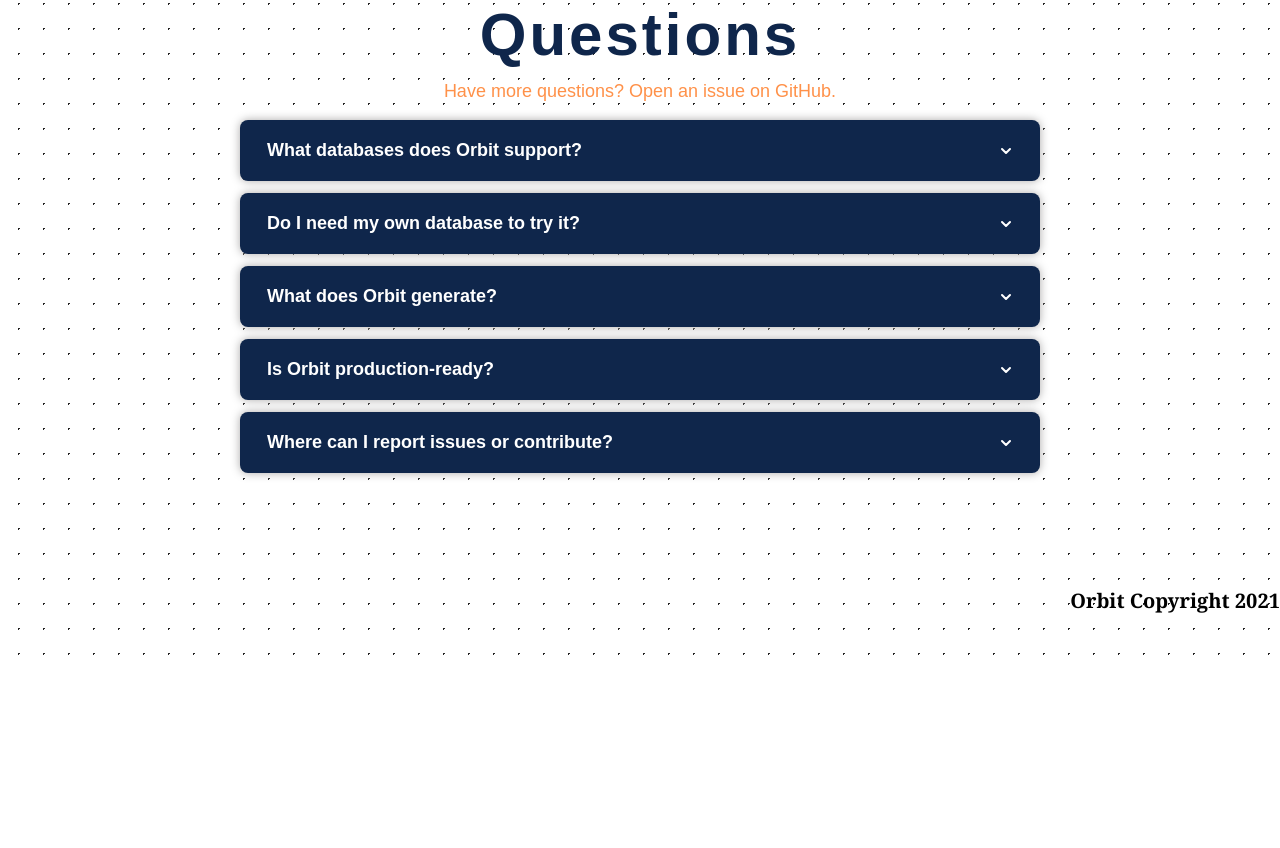
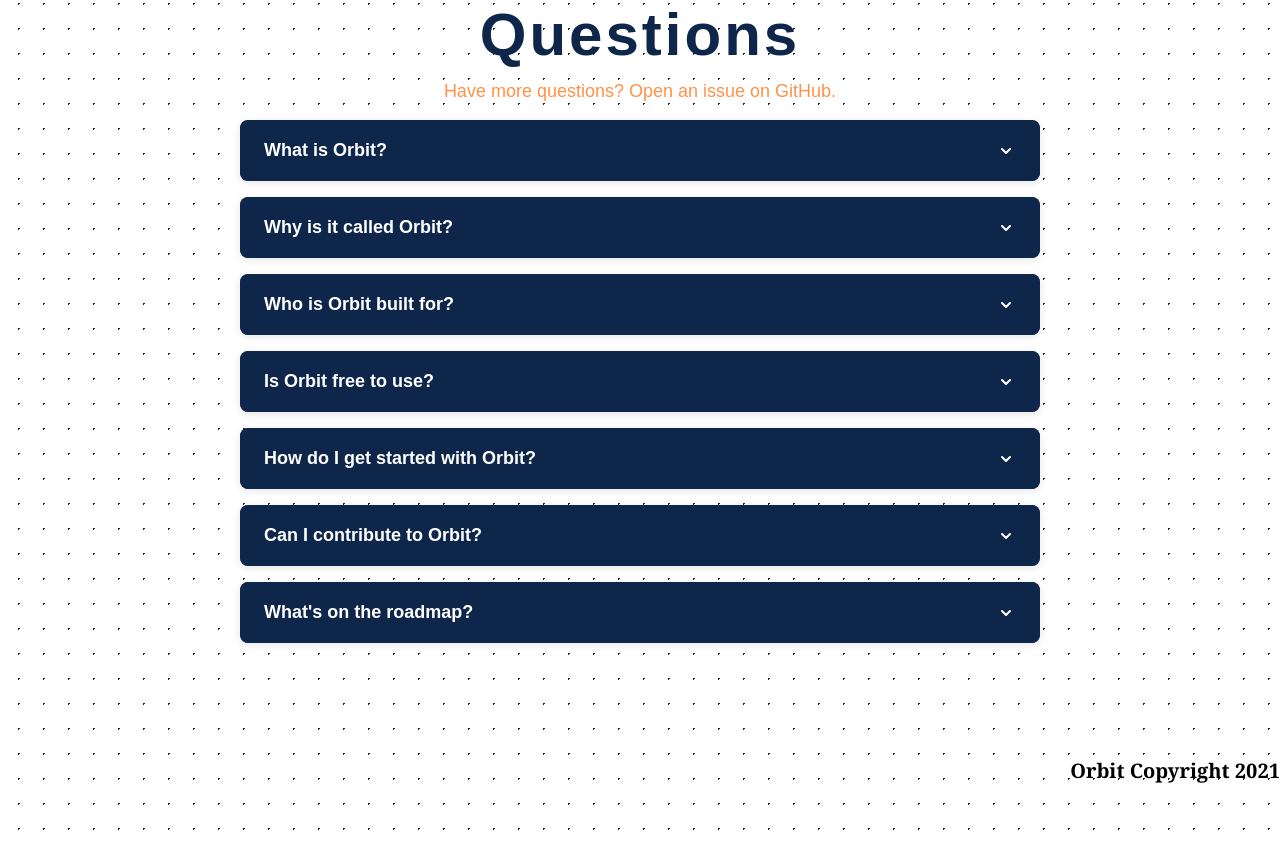
Before and after one commit to oslabs-beta/lexiQL, a React app: page / in a window 1280 px wide. Shown: the part 3465-4313 px from the top of the page. Before the commit the page ends 4143 px from the top, so only its background shows below. Built offline with nearby package versions, Linux system fonts and the light colour scheme; a web font is replaced by a local one.

Commit message:
implemented full FAQ accordian

```diff
--- a/client/containers/AboutUsContainer.jsx
+++ b/client/containers/FAQ.jsx
@@ -6,28 +6,45 @@ export default function AboutUsContainer() {
   const faqItems = [
     {
       id: 'faq-1',
-      question: 'What databases does Orbit support?',
-      answer: 'Orbit works with PostgreSQL databases.',
+      question: 'What is Orbit?',
+      answer:
+        'Orbit is an open-source tool for visualizing GraphQL schemas. It helps you explore relationships, fields, and queries in a clean, interactive interface without needing to manually trace dependencies or dig through raw schema files.',
     },
     {
       id: 'faq-2',
-      question: 'Do I need my own database to try it?',
-      answer: 'No. Click Use Sample Database to explore Orbit instantly.',
+      question: 'Why is it called Orbit?',
+      answer:
+        'We chose the name Orbit because it reflects the way databases organize information — with tables, columns, and relationships all revolving around each other. The graph you see in Orbit feels like a system of connected nodes in motion, which inspired the name.',
     },
     {
       id: 'faq-3',
-      question: 'What does Orbit generate?',
-      answer: 'A relational schema diagram plus boilerplate GraphQL types and resolvers.',
+      question: 'Who is Orbit built for?',
+      answer:
+        "Orbit is designed for engineers working with GraphQL, whether you're building APIs, teaching schema design, or onboarding teammates. It's also helpful for product managers or designers who want a visual map of how different data entities relate.",
     },
     {
       id: 'faq-4',
-      question: 'Is Orbit production-ready?',
-      answer: 'Orbit is an open-source developer tool intended for prototyping and exploration.',
+      question: 'Is Orbit free to use?',
+      answer:
+        'Yes! Orbit is completely free and open source. You can clone the repository, contribute improvements, or simply run it locally for your own projects. There are no licensing fees or restrictions on personal or commercial use.',
     },
     {
       id: 'faq-5',
-      question: 'Where can I report issues or contribute?',
-      answer: 'On GitHub—issues and pull requests are welcome.',
+      question: 'How do I get started with Orbit?',
+      answer:
+        'You can try Orbit instantly by pasting a GraphQL schema into the app. For more advanced use, clone the repo from GitHub and follow the setup instructions. We provide sample data and a quickstart guide so you can be up and running in minutes.',
+    },
+    {
+      id: 'faq-6',
+      question: 'Can I contribute to Orbit?',
+      answer:
+        'Absolutely. We welcome pull requests, bug reports, and feature suggestions. Check out the GitHub repo for contribution guidelines. Even small improvements like clarifying documentation or reporting an issue make a difference.',
+    },
+    {
+      id: 'faq-7',
+      question: "What's on the roadmap?",
+      answer:
+        "Upcoming work includes improved schema import options, customizable layouts, and better integration with developer workflows. We're also exploring ways to make large schemas easier to navigate, such as search and filtering features.",
     },
   ];
 
@@ -73,16 +90,16 @@ export default function AboutUsContainer() {
             <div key={item.id} className="faq-item">
               <button
                 id={item.id}
-                className={`faq-trigger ${openItem === item.id ? 'open' : ''}`}
+                className={`faq-question ${openItem === item.id ? 'expanded' : ''}`}
                 onClick={() => handleToggle(item.id)}
                 onKeyDown={(e) => {
                   handleKeyDown(e, item.id);
                   handleArrowKey(e, index);
                 }}
                 aria-expanded={openItem === item.id}
-                aria-controls={`${item.id}-panel`}
+                aria-controls={`${item.id}-answer`}
               >
-                <span className="faq-question">{item.question}</span>
+                <span className="faq-question-text">{item.question}</span>
                 <svg
                   className="faq-chevron"
                   width="20"
@@ -101,8 +118,8 @@ export default function AboutUsContainer() {
                 </svg>
               </button>
               <div
-                id={`${item.id}-panel`}
-                className={`faq-panel ${openItem === item.id ? 'open' : ''}`}
+                id={`${item.id}-answer`}
+                className={`faq-answer ${openItem === item.id ? 'expanded' : ''}`}
                 aria-labelledby={item.id}
               >
                 <p>{item.answer}</p>
--- a/client/pages/HomePage.jsx
+++ b/client/pages/HomePage.jsx
@@ -1,9 +1,9 @@
 import React from 'react';
 
+import DemoContainer from '../containers/DemoContainer.jsx';
+import FAQ from '../containers/FAQ.jsx';
+import Footer from '../containers/Footer.jsx';
 import IntroContainer from '../containers/IntroContainer.jsx';
-import DemoContainer from '../containers/DemoContainer.jsx';
-import AboutUsContainer from '../containers/AboutUsContainer.jsx';
-import Footer from '../containers/Footer.jsx';
 
 export default function HomePage() {
   return (
@@ -11,7 +11,7 @@ export default function HomePage() {
       <div className="homePageContent">
         <IntroContainer />
         <DemoContainer />
-        <AboutUsContainer />
+        <FAQ />
       </div>
       <Footer />
     </div>
--- a/client/stylesheets/aboutUs.scss
+++ b/client/stylesheets/aboutUs.scss
@@ -48,7 +48,7 @@
   .faq-accordion {
     display: flex;
     flex-direction: column;
-    gap: 12px;
+    gap: 16px;
     margin: 0;
     margin-top: 6px;
     width: 100%;
@@ -58,13 +58,12 @@
     background-color: $dark-blue;
     border-radius: 8px;
     overflow: hidden;
-    box-shadow: 0px 0px 10px #aaa9a9;
-    margin: 0;
+    box-shadow: 0 2px 8px rgba(0, 0, 0, 0.1);
   }
 
-  .faq-trigger {
+  .faq-question {
     width: 100%;
-    background: transparent;
+    background-color: $dark-blue;
     border: none;
     padding: 20px 24px;
     display: flex;
@@ -77,11 +76,10 @@
     font-weight: 600;
     text-align: left;
     transition: all 0.2s ease;
-    border-left: 3px solid transparent;
+    border-radius: 8px;
 
     &:hover {
-      border-left-color: $orange;
-      background-color: rgba(255, 255, 255, 0.05);
+      background-color: lighten($dark-blue, 5%);
     }
 
     &:focus {
@@ -89,13 +87,13 @@
       outline-offset: -2px;
     }
 
-    &.open {
-      border-left-color: $orange;
-      background-color: rgba(255, 255, 255, 0.1);
+    &.expanded {
+      border-bottom-left-radius: 0;
+      border-bottom-right-radius: 0;
     }
   }
 
-  .faq-question {
+  .faq-question-text {
     flex: 1;
     margin-right: 16px;
   }
@@ -103,30 +101,31 @@
   .faq-chevron {
     transition: transform 0.2s ease;
     flex-shrink: 0;
+    color: white;
   }
 
-  .faq-trigger.open .faq-chevron {
+  .faq-question.expanded .faq-chevron {
     transform: rotate(90deg);
   }
 
-  .faq-panel {
+  .faq-answer {
     max-height: 0;
     overflow: hidden;
     transition:
-      max-height 0.2s ease,
-      opacity 0.2s ease;
+      max-height 0.3s ease,
+      opacity 0.3s ease;
     opacity: 0;
-    background-color: rgba(255, 255, 255, 0.02);
+    background-color: lighten($dark-blue, 3%);
 
-    &.open {
-      max-height: 200px;
+    &.expanded {
+      max-height: 300px;
       opacity: 1;
     }
 
     p {
-      padding: 0 24px 20px 24px;
+      padding: 20px 24px;
       margin: 0;
-      color: #5f6e85;
+      color: #e0e0e0;
       font-size: 16px;
       line-height: 1.6;
     }
```
